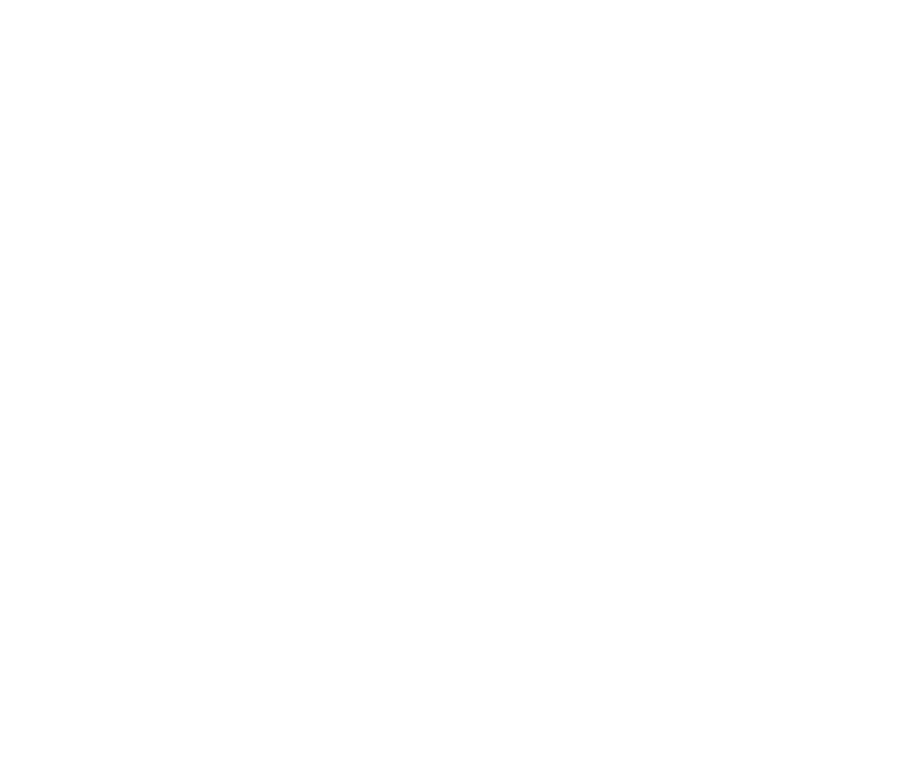
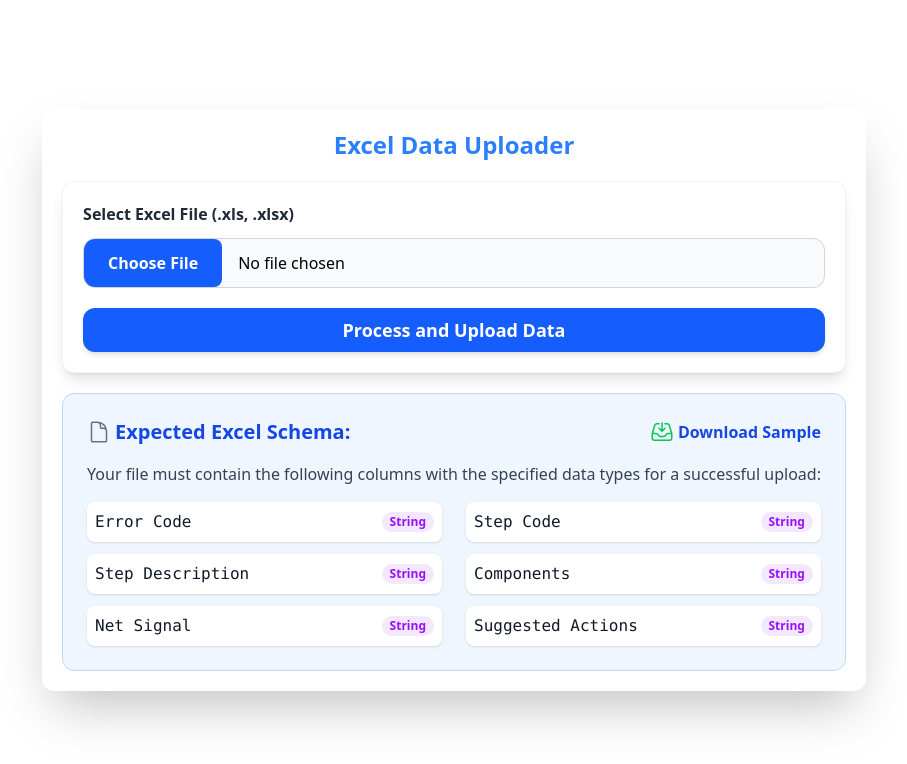
Before and after one commit to PratikJasl/Authentication-Authorization, a React (Vite) app in the folder client/: page /upload in a window 1280 px wide. Before the commit this address had no page. Shown: the top 764 px of the page, without its empty margins (186-1093 px from the left). Built offline with nearby package versions, Linux system fonts and the light colour scheme.

Commit message:
Auth Testing and Upload UI

```diff
--- a/client/index.html
+++ b/client/index.html
@@ -1,13 +1,13 @@
 <!doctype html>
-<html lang="en">
+<html lang="en" class="overflow-hidden">
   <head>
     <meta charset="UTF-8" />
     <link rel="icon" type="image/svg+xml" href="/vite.svg" />
     <meta name="viewport" content="width=device-width, initial-scale=1.0" />
-    <title>Vite + React + TS</title>
+    <title>Vayu</title>
   </head>
-  <body class="flex items-center justify-center min-h-screen">
-    <div id="root"></div>
+  <body class="flex items-center justify-center h-screen w-screen">
+    <div id="root" class="flex items-center justify-center h-full w-full"></div>
     <script type="module" src="/src/main.tsx"></script>
   </body>
 </html>
--- a/client/package.json
+++ b/client/package.json
@@ -10,6 +10,7 @@
     "preview": "vite preview"
   },
   "dependencies": {
+    "@heroicons/react": "^2.2.0",
     "@hookform/resolvers": "^5.2.2",
     "@tailwindcss/vite": "^4.1.13",
     "axios": "^1.12.2",
--- a/client/src/App.tsx
+++ b/client/src/App.tsx
@@ -5,16 +5,22 @@
 import VerifyOTP from './components/auth/VerifyOtp';
 import SignUp from './components/auth/SignUp';
 import LogIn from './components/auth/LogIn';
+import DashBoard from './components/dashboard/DashBoard';
+import Upload from './components/upload/Upload';
+//import Navbar from './components/navbar/Navbar';
 
 function App() {
 
   return (
     <>
+      {/* <Navbar /> */}
       <Routes>
         <Route path="/verify-email" element={<VerifyEmail />} />
         <Route path="/verify-otp" element={<VerifyOTP />} />
         <Route path="/signup" element={<SignUp />} />
         <Route path="/login" element={<LogIn />} />
+        <Route path="/dashboard" element={<DashBoard />} />
+        <Route path="/upload" element={<Upload />} />
       </Routes>
 
       <ToastContainer
--- a/client/src/components/auth/LogIn.tsx
+++ b/client/src/components/auth/LogIn.tsx
@@ -61,7 +61,7 @@
             onSubmit={handleSubmit(onSubmit)}
             className="flex flex-col items-center gap-3 lg:w-96 w-74 bg-gray-10 shadow-gray-500 shadow-lg p-10 rounded-2xl">
 
-            <h1 className="md:text-3xl text-xl font-bold text-blue-400 mb-2">Welcome Back</h1>
+            <h1 className="md:text-3xl text-xl font-bold text-blue-500 mb-2">LogIn</h1>
 
             <div className="flex flex-col gap-5">
                 <div className="flex flex-col gap-1">
@@ -101,7 +101,7 @@
                 </div>
             </div>
 
-            <Link to="/ForgotPassword" className="text-blue-500 underline hover:text-green-500">Forgot password?</Link>
+            <Link to="/ForgotPassword" className="text-blue-500 underline hover:text-blue-300">Forgot password?</Link>
 
             <button
                 type="submit"
--- a/client/src/components/auth/VerifyOtp.tsx
+++ b/client/src/components/auth/VerifyOtp.tsx
@@ -1,51 +1,54 @@
 import axios from 'axios';
-import { useState, useEffect } from "react";
+import { useState, useEffect, useRef } from "react";
 import { toast } from "react-toastify";
-import { Link, Navigate, useNavigate } from "react-router-dom";
+import { Navigate, useNavigate } from "react-router-dom";
 import { useForm } from "react-hook-form";
 import { useRecoilValue } from "recoil";
 import { yupResolver } from '@hookform/resolvers/yup';
 import { emailState } from "../../atom/userAtom";
 import { verifyEmailOtpSchema, type verifyOtpData } from "../../schema/authSchema";
 import { otpVerification } from "../../services/auth/otpService";
+import { sendEmailVerificationOtp } from '../../services/auth/emailService';
 
 function VerifyOTP(){
     const [ isLoading, setIsLoading ] = useState(false);
     const [ redirect, setRedirect ] = useState(false);
-    //const [ isResending, setIsResending ] = useState(false);
-    //const [coolDownTimer, setCoolDownTimer] = useState(0);
+    const [ isResending, setIsResending ] = useState(false);
+    const [coolDownTimer, setCoolDownTimer] = useState(0);
     const emailFromRecoil = useRecoilValue(emailState);
-    //const timerRef = useRef<NodeJS.Timeout | null>(null);
+    const timerRef = useRef<NodeJS.Timeout | null>(null);
     const navigate = useNavigate();
     const { register, handleSubmit, formState: {errors}, reset } = useForm({
         resolver: yupResolver(verifyEmailOtpSchema),
     });
 
     //@dev: useEffect for handling the countdown logic
-    // useEffect(() => {
-    //     if (coolDownTimer > 0) {
-    //         if (timerRef.current) {
-    //             clearInterval(timerRef.current);
-    //         }
-    //         timerRef.current = setInterval(() => {
-    //             setCoolDownTimer((prev) => prev - 1);
-    //         }, 1000);
-    //     } else {
-    //         if (timerRef.current) {
-    //             clearInterval(timerRef.current);
-    //             timerRef.current = null;
-    //         }
-    //         setIsResending(false); //@dev: Enable resend button when timer runs out
-    //     }
+    useEffect(() => {
+        if (coolDownTimer > 0) {
+            if (timerRef.current) {
+                clearInterval(timerRef.current);
+            }
+            timerRef.current = setInterval(() => {
+                setCoolDownTimer((prev) => prev - 1);
+            }, 1000);
+        } else {
+            if (timerRef.current) {
+                clearInterval(timerRef.current);
+                timerRef.current = null;
+            }
+            setIsResending(false); //@dev: Enable resend button when timer runs out
+        }
 
-    //     //@dev: Clean-up function
-    //     return () => {
-    //         if (timerRef.current) {
-    //             clearInterval(timerRef.current);
-    //         }
-    //     };
-    // }, [coolDownTimer]);
+        //@dev: Clean-up function
+        return () => {
+            if (timerRef.current) {
+                clearInterval(timerRef.current);
+            }
+        };
+    }, [coolDownTimer]);
 
+
+    //@dev: Check if email exists in Recoil state, if not redirect to verify email.
     useEffect(() => {
         if(!emailFromRecoil){
             toast.error("Your email verification session has expired or was interrupted. Please start over.");
@@ -53,39 +56,39 @@
         }
     }, [emailFromRecoil, navigate]);
 
-    // async function sendOTP(){
-    //     if (isResending) {
-    //         return;
-    //     }
+    async function sendOTP(){
+        if (isResending) {
+            return;
+        }
 
-    //     const email = emailFromRecoil;
-    //     if (!email) {
-    //         toast.error("Email not found. Please go back to reset password.");
-    //         setIsResending(false);
-    //         setCoolDownTimer(0);
-    //         return;
-    //     }
+        const email = emailFromRecoil;
+        if (!email) {
+            toast.error("Email not found. Please go back to reset password.");
+            setIsResending(false);
+            setCoolDownTimer(0);
+            return;
+        }
 
-    //     //@dev: Set isResending and coolDownTimer.
-    //     setIsResending(true);
-    //     setCoolDownTimer(30);
+        //@dev: Set isResending and coolDownTimer.
+        setIsResending(true);
+        setCoolDownTimer(30);
 
-    //     try {
-    //         let response = await sendEmailVerificationOtp({email: email});
-    //         if(response.status === 200){
-    //             toast.success("OTP has been send");
-    //         }else{
-    //             toast.error(response.data.message || "OTP generation failed. Please try again.");
-    //         }
-    //     } catch (error) {
-    //         if (axios.isAxiosError(error) && error.response) {
-    //             toast.error(error.response.data.message);
-    //         } else {
-    //             console.error("An unexpected error occurred:", error);
-    //             toast.error("An unexpected error occurred. Please try again.");
-    //         }
-    //     }
-    // }
+        try {
+            let response = await sendEmailVerificationOtp({email: email});
+            if(response.status === 200){
+                toast.success("OTP has been send");
+            }else{
+                toast.error(response.data.message || "OTP generation failed. Please try again.");
+            }
+        } catch (error) {
+            if (axios.isAxiosError(error) && error.response) {
+                toast.error(error.response.data.message);
+            } else {
+                console.error("An unexpected error occurred:", error);
+                toast.error("An unexpected error occurred. Please try again.");
+            }
+        }
+    }
 
     async function onSubmit(data: verifyOtpData){
         setIsLoading(true);
@@ -151,19 +154,19 @@
                         )}
                     </div>
 
-                    {/* <div className="">
-                        <h3>If you didn't receive a code,
+                    <div className="">
+                        <h3>didn't receive a code ?
                             <a
                                 onClick={sendOTP}
                                 className={`
-                                    text-green-500 p-1
-                                    ${isResending ? 'cursor-not-allowed opacity-60' : 'hover:text-green-300 hover:cursor-pointer'}
+                                    text-blue-500 p-1
+                                    ${isResending ? 'cursor-not-allowed opacity-60' : 'hover:text-blue-300 hover:cursor-pointer'}
                                 `}
                             >
                                 {isResending ? `resend (${coolDownTimer}s)` : 'resend'}
                             </a>
                         </h3>
-                    </div> */}
+                    </div>
 
                     <div>
                         <button
@@ -175,14 +178,6 @@
                         </button>
                     </div>
                 </div>
-
-                <Link
-                    to="/Verify-email"
-                    className="flex flex-row md:mt-2 mt-1 items-center justify-center gap-1 text-green-500 hover:text-green-300"
-                >
-                    {/* <ArrowLeftIcon className="h-5 w-5" /> */}
-                    Back
-                </Link>
             </form>
         </>
     )
--- /dev/null
+++ b/client/src/components/dashboard/DashBoard.tsx
@@ -0,0 +1,25 @@
+import { useEffect } from "react";
+import { logInStatus } from "../../atom/userAtom";
+import { useRecoilValue } from "recoil";
+import { toast } from "react-toastify";
+import { useNavigate } from "react-router-dom";
+
+function DashBoard() {
+    const isLoggedIn = useRecoilValue(logInStatus);
+    const navigate = useNavigate();
+
+    useEffect(() => {
+        if (!isLoggedIn) {
+            toast.error("You are not logged in. Please log in to access the dashboard.");
+            navigate('/login');
+        }
+    }, [isLoggedIn]);
+
+    return (
+        <div>
+            <h1>Dashboard</h1>
+        </div>
+    )
+}
+
+export default DashBoard;
--- /dev/null
+++ b/client/src/components/navbar/Navbar.tsx
@@ -0,0 +1,19 @@
+import { Link } from "react-router-dom";
+
+function Navbar(){
+    return(
+        <div className="flex flex-row justify-between fixed top-0 left-0 right-0 bg-white shadow-md p-2">
+            <div>
+                <h1>TATA Electronics</h1>
+            </div>
+
+            <div className="flex flex-row gap-5">
+                <Link to="/upload">Upload</Link>
+                <Link to="/search">Search</Link>
+                <Link to="/dashboard">Dashboard</Link>
+            </div>
+        </div>
+    )
+}
+
+export default Navbar;
--- /dev/null
+++ b/client/src/components/upload/Upload.tsx
@@ -0,0 +1,72 @@
+import { InboxArrowDownIcon } from "@heroicons/react/24/outline";
+import { DocumentIcon } from "@heroicons/react/24/outline";
+
+function Upload(){
+
+    return(
+        <section
+            id="upload"
+            className="h-fit w-fit p-5 m-5 bg-white rounded-xl shadow-2xl"
+        >
+            <h1 className="text-2xl 2xl:text-4xl font-bold text-blue-500 text-center mb-5">Excel Data Uploader</h1>
+
+            <form className="flex flex-col items-center gap-3 2xl:gap-5 p-3 lg:p-5 2xl:p-10 border border-gray-100 rounded-xl shadow-lg bg-white">
+                <label
+                    htmlFor="file-upload"
+                    className="block text-md font-semibold text-gray-800 self-start"
+                >
+                    Select Excel File (.xls, .xlsx)
+                </label>
+                <input
+                    id="file-upload"
+                    type="file"
+                    accept=".xls,.xlsx"
+                    className="block w-full border border-gray-300 rounded-xl cursor-pointer bg-gray-50 file:mr-4 file:py-3 file:px-6 file:rounded-lg file:border-0 file:text-base file:font-bold file:bg-blue-600 file:text-white hover:file:bg-blue-700 hover:cursor-pointer"
+                />
+
+                <button
+                    type="submit"
+                    className="mt-2 bg-blue-600 text-white font-bold text-lg py-2 rounded-xl shadow-md hover:bg-blue-700 hover:cursor-pointer transition-colors duration-200 w-full disabled:bg-gray-400"
+                >
+                    Process and Upload Data
+                </button>
+            </form>
+
+
+            <div className="mt-5 text-gray-700 p-6 bg-blue-50 rounded-xl border border-blue-200">
+                <div className="flex flex-row items-center justify-between mb-4">
+                    <h3 className="flex flex-row gap-1 font-bold text-xl text-blue-700 items-center">
+                        <DocumentIcon className="h-6 w-6 text-gray-500" /> Expected Excel Schema:
+                    </h3>
+
+                    <a href="../../../public/sample.xlsx" className="flex flex-row gap-1 font-semibold text-blue-700 hover:underline underline-offset-2">
+                        <InboxArrowDownIcon className="h-6 w-6 text-green-500" />
+                        Download Sample
+                    </a>
+                </div>
+
+                <p className="mb-4 text-sm sm:text-base">
+                    Your file must contain the following columns with the specified data types for a successful upload:
+                </p>
+
+                <ul className="grid grid-cols-1 md:grid-cols-2 gap-x-6 gap-y-3">
+                    {[
+                        { col: 'Error Code', type: 'String' },
+                        { col: 'Step Code', type: 'String' },
+                        { col: 'Step Description', type: 'String' },
+                        { col: 'Components', type: 'String' },
+                        { col: 'Net Signal', type: 'String' },
+                        { col: 'Suggested Actions', type: 'String' },
+                    ].map((item, index) => (
+                        <li key={index} className="flex justify-between items-center text-sm md:text-base p-2 bg-white rounded-lg shadow-sm">
+                            <span className="font-mono text-gray-900 font-medium">{item.col}</span>
+                            <span className="text-purple-600 font-semibold text-xs py-0.5 px-2 bg-purple-100 rounded-full">{item.type}</span>
+                        </li>
+                    ))}
+                </ul>
+            </div>
+        </section>
+    )
+}
+
+export default Upload;
```
Also changed, not shown: client/src/components/search/Search.tsx (added), 2 other files (tests, documents, lock files or other folders). Lines whose indentation alone changed are shown as unchanged.
